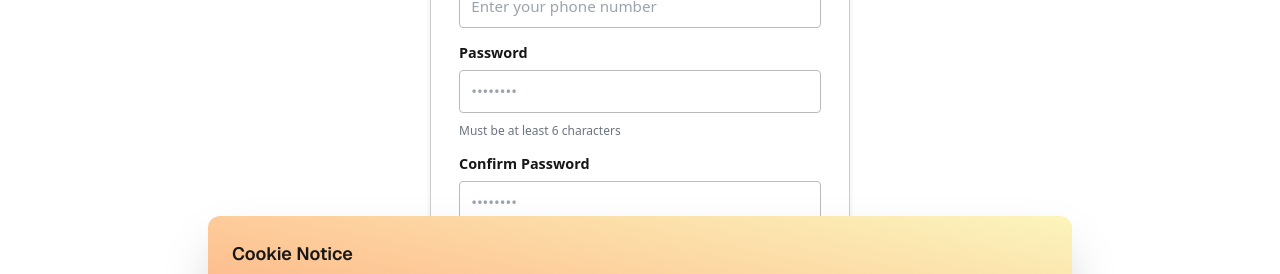
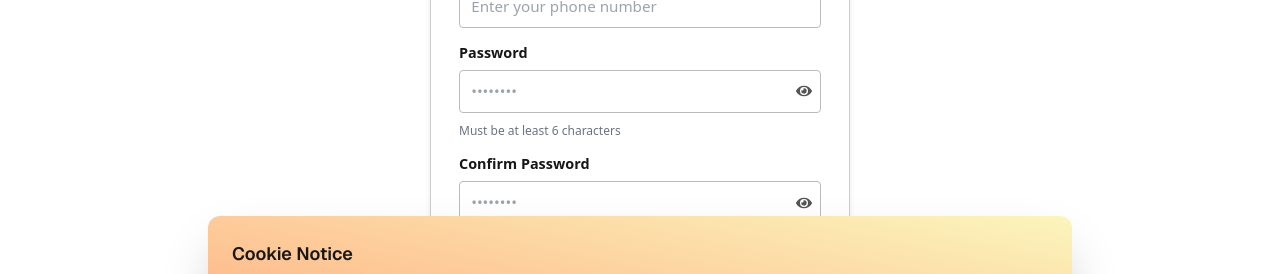
Before and after one commit to EricCatayas/UP-Cebu-Exchange, a Next.js app: page /register in a window 1280 px wide. Shown: the part 383-657 px from the top of the page. Built offline with nearby package versions, Linux system fonts and the light colour scheme; no server answers.

Commit message:
style: login and registration page view and hide password

```diff
--- a/src/app/(customer)/login/page.tsx
+++ b/src/app/(customer)/login/page.tsx
@@ -1,6 +1,7 @@
 'use client';
 import React, { Suspense, useState } from 'react';
 import { useRouter, useSearchParams } from 'next/navigation';
+import { FaEye, FaEyeSlash } from 'react-icons/fa';
 import { useAuth } from '@/contexts/AuthContext';
 import { ERROR_MESSAGE } from '@/lib/constants';
 
@@ -11,6 +12,7 @@ function Login() {
   const [redirectUrl] = useState(searchParams.get('redirect') || '');
   const [email, setEmail] = useState('');
   const [password, setPassword] = useState('');
+  const [showPassword, setShowPassword] = useState(false);
   const [remember, setRemember] = useState(false);
 
   const handleSubmit = async (e: React.FormEvent) => {
@@ -66,19 +68,42 @@ function Login() {
 
           <label style={{ display: 'grid', gap: '0.4rem' }}>
             <span style={{ fontSize: '.9rem', fontWeight: 600 }}>Password</span>
+            <div style={{ position: 'relative' }}>
               <input
-              type="password"
+                type={showPassword ? 'text' : 'password'}
                 required
                 value={password}
                 onChange={(e) => setPassword(e.target.value)}
                 placeholder="••••••••"
                 style={{
-                padding: '0.55rem 0.7rem',
+                  width: '100%',
+                  padding: '0.55rem 2.2rem 0.55rem 0.7rem',
                   border: '1px solid #bbb',
                   borderRadius: '4px',
                   fontSize: '.95rem',
                 }}
               />
+              <button
+                type="button"
+                onClick={() => setShowPassword((prev) => !prev)}
+                aria-label={showPassword ? 'Hide password' : 'Show password'}
+                style={{
+                  position: 'absolute',
+                  right: '0.55rem',
+                  top: '50%',
+                  transform: 'translateY(-50%)',
+                  background: 'transparent',
+                  border: 'none',
+                  padding: 0,
+                  cursor: 'pointer',
+                  color: '#555',
+                  display: 'flex',
+                  alignItems: 'center',
+                }}
+              >
+                {showPassword ? <FaEyeSlash /> : <FaEye />}
+              </button>
+            </div>
           </label>
 
           <label style={{ display: 'flex', alignItems: 'center', gap: '0.5rem', fontSize: '.85rem' }}>
--- a/src/app/(customer)/register/page.tsx
+++ b/src/app/(customer)/register/page.tsx
@@ -2,6 +2,7 @@
 import React, { useState } from 'react';
 import { useAuth } from '@/contexts/AuthContext';
 import { useRouter } from 'next/navigation';
+import { FaEye, FaEyeSlash } from 'react-icons/fa';
 
 function Register() {
   const { register } = useAuth();
@@ -12,6 +13,8 @@ function Register() {
   const [phoneNumber, setPhoneNumber] = useState('');
   const [password, setPassword] = useState('');
   const [confirm, setConfirm] = useState('');
+  const [showPassword, setShowPassword] = useState(false);
+  const [showConfirmPassword, setShowConfirmPassword] = useState(false);
 
   const handleSubmit = async (e: React.FormEvent) => {
     e.preventDefault();
@@ -100,37 +103,83 @@ function Register() {
 
           <label style={{ display: 'grid', gap: '0.4rem' }}>
             <span style={{ fontSize: '.9rem', fontWeight: 600 }}>Password</span>
+            <div style={{ position: 'relative' }}>
               <input
-              type="password"
+                type={showPassword ? 'text' : 'password'}
                 required
                 value={password}
                 onChange={(e) => setPassword(e.target.value)}
                 placeholder="••••••••"
                 style={{
-                padding: '0.55rem 0.7rem',
+                  width: '100%',
+                  padding: '0.55rem 2.2rem 0.55rem 0.7rem',
                   border: '1px solid #bbb',
                   borderRadius: '4px',
                   fontSize: '.95rem',
                 }}
               />
+              <button
+                type="button"
+                onClick={() => setShowPassword((prev) => !prev)}
+                aria-label={showPassword ? 'Hide password' : 'Show password'}
+                style={{
+                  position: 'absolute',
+                  right: '0.55rem',
+                  top: '50%',
+                  transform: 'translateY(-50%)',
+                  background: 'transparent',
+                  border: 'none',
+                  padding: 0,
+                  cursor: 'pointer',
+                  color: '#555',
+                  display: 'flex',
+                  alignItems: 'center',
+                }}
+              >
+                {showPassword ? <FaEyeSlash /> : <FaEye />}
+              </button>
+            </div>
             <p className="mt-1 text-xs text-gray-500">Must be at least 6 characters</p>
           </label>
 
           <label style={{ display: 'grid', gap: '0.4rem' }}>
             <span style={{ fontSize: '.9rem', fontWeight: 600 }}>Confirm Password</span>
+            <div style={{ position: 'relative' }}>
               <input
-              type="password"
+                type={showConfirmPassword ? 'text' : 'password'}
                 required
                 value={confirm}
                 onChange={(e) => setConfirm(e.target.value)}
                 placeholder="••••••••"
                 style={{
-                padding: '0.55rem 0.7rem',
+                  width: '100%',
+                  padding: '0.55rem 2.2rem 0.55rem 0.7rem',
                   border: '1px solid #bbb',
                   borderRadius: '4px',
                   fontSize: '.95rem',
                 }}
               />
+              <button
+                type="button"
+                onClick={() => setShowConfirmPassword((prev) => !prev)}
+                aria-label={showConfirmPassword ? 'Hide confirm password' : 'Show confirm password'}
+                style={{
+                  position: 'absolute',
+                  right: '0.55rem',
+                  top: '50%',
+                  transform: 'translateY(-50%)',
+                  background: 'transparent',
+                  border: 'none',
+                  padding: 0,
+                  cursor: 'pointer',
+                  color: '#555',
+                  display: 'flex',
+                  alignItems: 'center',
+                }}
+              >
+                {showConfirmPassword ? <FaEyeSlash /> : <FaEye />}
+              </button>
+            </div>
           </label>
 
           <button
--- a/src/contexts/AuthContext.tsx
+++ b/src/contexts/AuthContext.tsx
@@ -12,7 +12,12 @@ interface AuthContextType {
     password: string,
     remember?: boolean
   ) => Promise<{ success: boolean; error?: string; callbackUrl?: string }>;
-  register: (email: string, password: string, fullName: string) => Promise<{ success: boolean; error?: string }>;
+  register: (newAccount: {
+    email: string;
+    fullName: string;
+    password: string;
+    phoneNumber: string;
+  }) => Promise<{ success: boolean; error?: string }>;
   logout: () => Promise<void>;
   checkSession: () => Promise<void>;
 }
```
Lines whose indentation alone changed are shown as unchanged.
